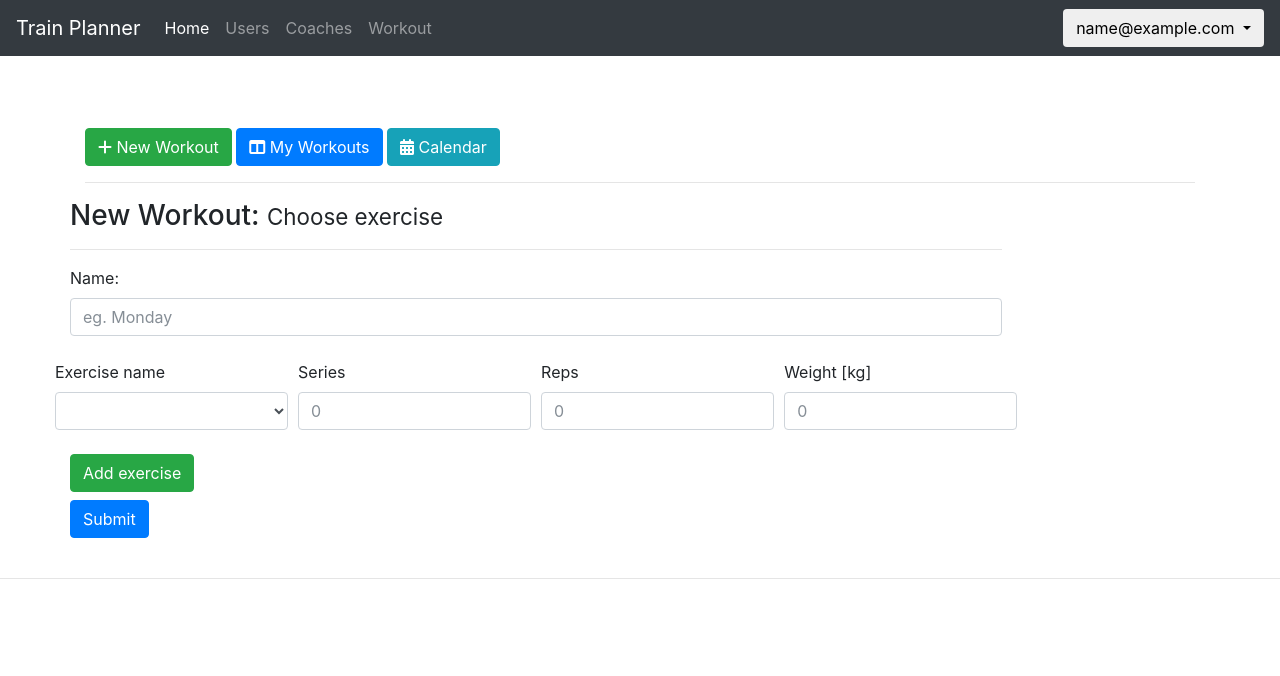
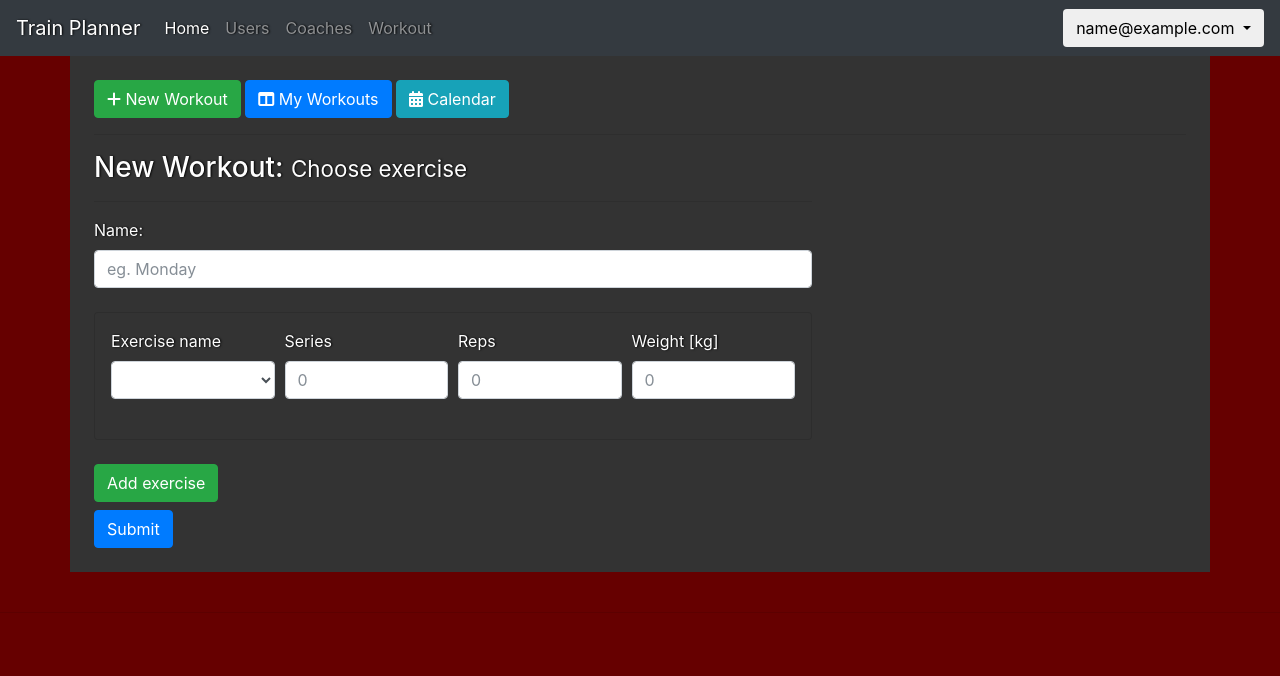
Before and after one commit to adriann1410/Trening-Planer, a Django app: page /workout/add in a window 1280 px wide. Shown: the top 676 px of the page. Run offline with Django 3.2, Linux system fonts and the light colour scheme; the visitor is signed in with stand-in values (Sample User, id 1); data that the repository does not hold is empty; some libraries are stand-ins or nearby versions.

Commit message:
front update

```diff
--- /dev/null
+++ b/main/static/main.css
@@ -0,0 +1,45 @@
+body {
+    background-color: #660000 !important;
+    color: #fefefe;
+    text-shadow: 1px 0px 2px black;
+}
+
+.form{
+    width: 40%;
+    margin: 0 auto;
+    margin-top: 50px;
+}
+
+.form h2{
+    text-align: center;
+    width: 100%;
+}
+
+.form-input{
+    margin-bottom: 10px;
+}
+
+.header_h1{
+    width: 80%;
+    margin: 0 auto;
+    text-align: center;
+    margin-bottom: 15px;
+}
+
+.container{
+    background-color: #333333 !important;
+    min-height: 100%;
+}
+
+.jumbotron{
+    background-color: #333333 !important;
+}
+
+.card{
+    background-color: #333333 !important;
+    box-sizing: border-box;
+}
+
+.nav-link{
+    color: #fefefe; !important;
+}
--- a/main/templates/base.html
+++ b/main/templates/base.html
@@ -3,16 +3,15 @@
 <html lang="en">
 <head>
     <meta charset="UTF-8">
-    <link href="{% static 'style.css' %}" rel="stylesheet" media="screen">
+
     <link rel="stylesheet" type="text/css"  href="{% static 'css/calendar-style.css' %}">
     <title>TrainPlanner</title>
-
     <link rel="stylesheet" href="https://maxcdn.bootstrapcdn.com/bootstrap/4.0.0-beta.2/css/bootstrap.min.css" integrity="sha384-PsH8R72JQ3SOdhVi3uxftmaW6Vc51MKb0q5P2rRUpPvrszuE4W1povHYgTpBfshb" crossorigin="anonymous">
-<script src="https://code.jquery.com/jquery-3.2.1.slim.min.js" integrity="sha384-KJ3o2DKtIkvYIK3UENzmM7KCkRr/rE9/Qpg6aAZGJwFDMVNA/GpGFF93hXpG5KkN" crossorigin="anonymous"></script>
-<script src="https://cdnjs.cloudflare.com/ajax/libs/popper.js/1.12.3/umd/popper.min.js" integrity="sha384-vFJXuSJphROIrBnz7yo7oB41mKfc8JzQZiCq4NCceLEaO4IHwicKwpJf9c9IpFgh" crossorigin="anonymous"></script>
-
-
+    <script src="https://code.jquery.com/jquery-3.2.1.slim.min.js" integrity="sha384-KJ3o2DKtIkvYIK3UENzmM7KCkRr/rE9/Qpg6aAZGJwFDMVNA/GpGFF93hXpG5KkN" crossorigin="anonymous"></script>
+    <script src="https://cdnjs.cloudflare.com/ajax/libs/popper.js/1.12.3/umd/popper.min.js" integrity="sha384-vFJXuSJphROIrBnz7yo7oB41mKfc8JzQZiCq4NCceLEaO4IHwicKwpJf9c9IpFgh" crossorigin="anonymous"></script>
     <script src="https://use.fontawesome.com/cdda2ab088.js"></script>
+    <link href="{% static 'style.css' %}" rel="stylesheet" media="screen">
+    <link href="{% static 'main.css' %}" rel="stylesheet">
 
 </head>
 <body>
@@ -67,9 +66,9 @@
 {% load static %}
 {% get_media_prefix as media %}
 
-<br>
-<br>
-<br>
+{#<br>#}
+{#<br>#}
+{#<br>#}
 
 {% block content %}
 
--- a/main/templates/become_coach.html
+++ b/main/templates/become_coach.html
@@ -3,7 +3,7 @@
 
 {% block content %}
 
-     <div class="container">
+     <div class="container p-4">
         <div class="row">
         <div class="col-lg-8 offset-lg-2">
             {% if message %}
--- a/main/templates/profile_edit.html
+++ b/main/templates/profile_edit.html
@@ -4,7 +4,7 @@
 
 {% block content %}
 
-    <div class="container">
+    <div class="container p-4">
 
     {% profile_navbar current_page="editProfile" user_id=user.id %}
 
--- a/main/templates/userProfile.html
+++ b/main/templates/userProfile.html
@@ -4,7 +4,7 @@
 
 {% block content %}
 
-    <div class="container">
+    <div class="container p-4">
 
         {% profile_navbar current_page="userProfile" user_id=page_user.user.id %}
 
@@ -48,6 +48,8 @@
                     </div>
                 </div>
             </div>
-        </div>
+
+        <hr>
+     </div>
     </div>
 {% endblock %}
--- a/social/templates/inbox.html
+++ b/social/templates/inbox.html
@@ -3,13 +3,13 @@
 
 {% block content %}
 
-    <div class="container">
+    <div class="container p-4">
 
         {% profile_navbar current_page="inbox" user_id=request.user.id %}
 
 
         <div class="row">
-            <div class="col-md-6-offset-3"><br>
+            <div class="col-md-6"><br>
             <h3>Your conversations:</h3>
             <hr>
                 {% if conversations %}
--- a/workout/templates/add_workout.html
+++ b/workout/templates/add_workout.html
@@ -1,13 +1,14 @@
+
 {% extends 'base.html' %}
 {% load templatetags %}
 {% load static %}
 
 {% block content %}
 
-    <div class="container">
+    <div class="container p-4">
         {% workout_navbar %}
         <div class="row">
-            <div class="col-lg-offset-2">
+            <div class="col-lg-8">
                 <h3>New Workout: <small>Choose exercise</small> </h3>
                 <hr>
                 <script src="{% static "js/duplicateInput.js" %}" language="Javascript" type="text/javascript"></script>
@@ -17,7 +18,7 @@
                 <input type="text" class="form-control" id="workoutName" placeholder="eg. Monday" name="workoutName" required>
                 <br>
                 <div class="col-lg-offset-2">
-                    <div class="row" id="exerciseSelectDiv">
+                    <div class="card p-3" id="exerciseSelectDiv">
                             <div class="form-row">
                                 <div class="col">
                                     <label for="exerciseSelect">Exercise name</label>
--- a/workout/templates/calendar.html
+++ b/workout/templates/calendar.html
@@ -5,7 +5,8 @@
 {% block content %}
 
     <script src="{% static 'js/monthpicker.js' %}" language="Javascript" type="text/javascript"></script>
-    <div class="container">
+    <div class="container p-4">
+    {% workout_navbar %}
         <div class="row">
             <div class="col-lg-offset-2">
 
--- a/workout/templates/my_workout.html
+++ b/workout/templates/my_workout.html
@@ -6,7 +6,7 @@
 
     <script src="{% static "js/deleteWorkout.js" %}" language="Javascript" type="text/javascript"></script>
 
-    <div class="container">
+    <div class="container p-4">
         {% workout_navbar %}
         <div class="row">
 
--- a/workout/templates/workout_detail.html
+++ b/workout/templates/workout_detail.html
@@ -7,7 +7,7 @@
     <div class="container">
         {% workout_navbar %}
 
-        <div class="row">
+        <div class="row p-4">
             <div class="col-lg-offset-2">
             {% if message %}
                 <div class="alert alert-{{ mode }}" role="alert">
@@ -40,12 +40,12 @@
             </div>
         </div>
         <div class="row">
-             <div class="col-lg-offset-2">
+             <div class="col-lg-offset-2 p-4">
                  <a href={% url 'edit_workout' pk=workout_pk %}><button class="btn btn-success">Edit</button> </a>
                  <div class="form-group">
                      <form method="post">
                          {% csrf_token %}
-                         <label for="date">Date:</label>
+                         <label for="date">Set for date:</label>
                         <input class="form-control" type="date" id="date" name="plan-date">
                         <br>
                          <button type="submit" class="btn btn-warning">Create Plan</button>
```
Also changed, not shown: main/templates/coachProfile.html (+6 -7 lines), main/templates/coaches.html (+5 -5 lines), main/templates/users.html (+25 -8 lines), social/templates/friends.html (+7 -10 lines), main/static/style.css (line endings or trailing spaces).
